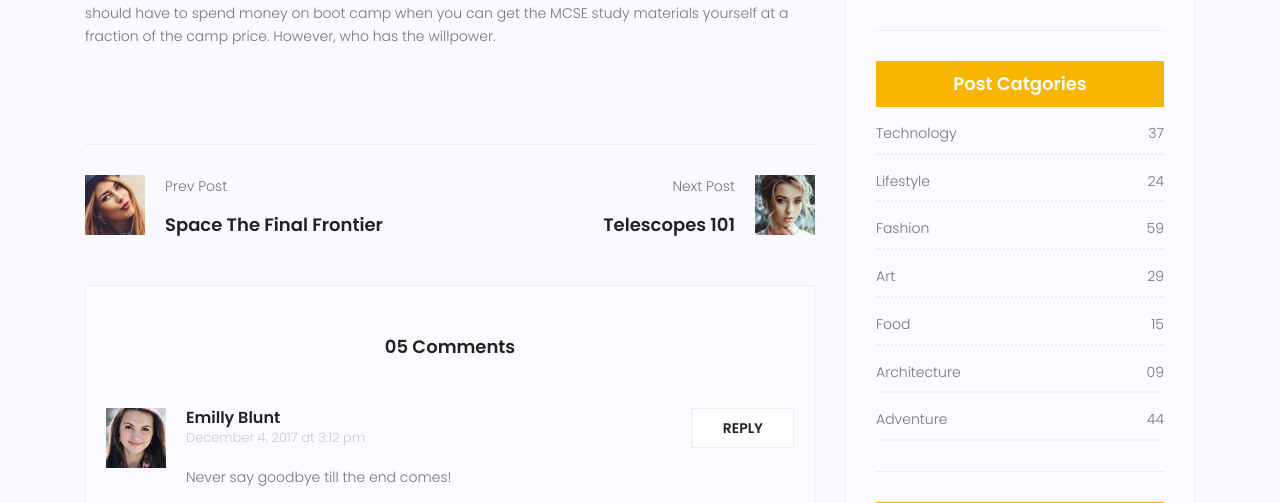
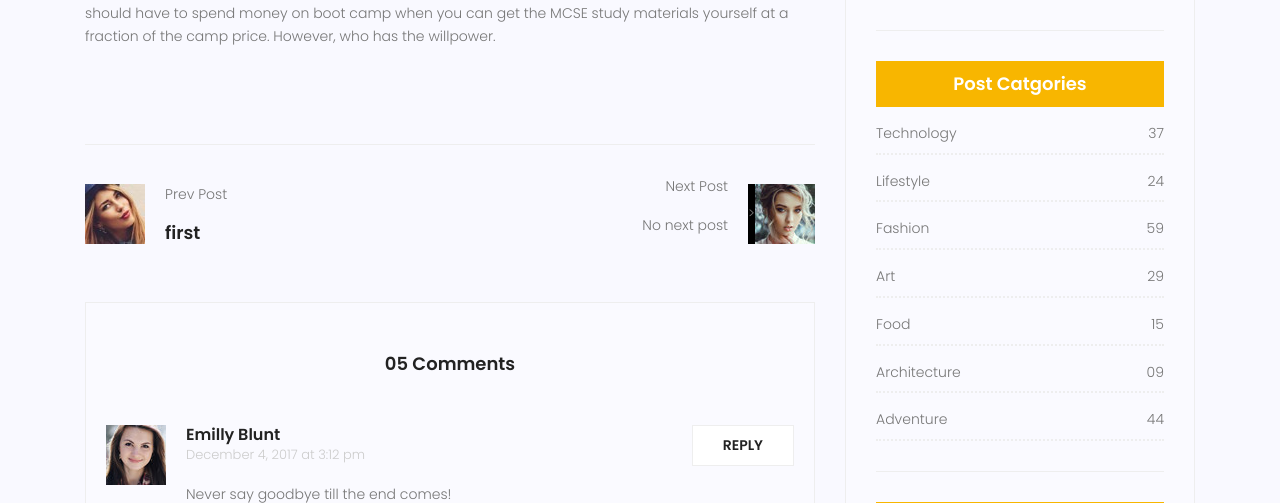
Before and after one commit to ansarialireza/Django-Blog, a Django app: a page that uses templates/blog/blog-single.html in a window 1280 px wide. Shown: the part 1743-2246 px from the top of the page. Run offline with Django 3.2, Linux system fonts and the light colour scheme; data comes from the database, SQL or seed files in the repository; both versions use the stored data as it was after the commit; some libraries are stand-ins or nearby versions.

Commit message:
tamrin 4

```diff
--- a/blog/views.py
+++ b/blog/views.py
@@ -13,7 +13,28 @@ def blog_view(request):
 def blog_single(request, pid):
     current_time = timezone.now()
     post = get_object_or_404(Post, pk=pid, status=True, published_date__lte=current_time)
+
+    # Get a list of all posts ordered by published date
+    all_posts = list(Post.objects.filter(status=True, published_date__lte=current_time).order_by('-published_date'))
+
+    # Find the index of the current post
+    current_index = None
+    for i, p in enumerate(all_posts):
+        if p == post:
+            current_index = i
+            break
+
+    # Check if there is a previous and/or next post
+    next_post = all_posts[current_index - 1] if current_index > 0 else None
+    previous_post = all_posts[current_index + 1] if current_index < len(all_posts) - 1 else None
+
+    # Update the viewed post count
     post.counted_views += 1
     post.save()
-    context = {'post': post}
+
+    context = {
+        'post': post,
+        'previous_post': previous_post,
+        'next_post': next_post,
+    }
     return render(request, 'blog/blog-single.html', context)
--- a/templates/blog/blog-single.html
+++ b/templates/blog/blog-single.html
@@ -135,13 +135,21 @@
                 /></a>
               </div>
               <div class="arrow">
-                <a href="#"
+                {% if previous_post %}
+                <a href="{% url 'blog:single' previous_post.pk %}"
+                {% endif %}
                   ><span class="lnr text-white lnr-arrow-left"></span
                 ></a>
               </div>
               <div class="detials">
+                {% if previous_post %}
                 <p>Prev Post</p>
-                <a href="#"><h4>Space The Final Frontier</h4></a>
+                <a href="{% url 'blog:single' previous_post.pk %}">
+                    <h4>{{ previous_post.title }}</h4>
+                </a>
+                {% else %}
+                    <p>No previous post</p>
+                {% endif %}
               </div>
             </div>
             <div
@@ -149,7 +157,13 @@
             >
               <div class="detials">
                 <p>Next Post</p>
-                <a href="#"><h4>Telescopes 101</h4></a>
+                {% if next_post %}
+                <a href="{% url 'blog:single' next_post.pk %}">
+                    <h4>{{ next_post.title }}</h4>
+                </a>
+                {% else %}
+                    <p>No next post</p>
+                {% endif %}
               </div>
               <div class="arrow">
                 <a href="#"
@@ -157,7 +171,9 @@
                 ></a>
               </div>
               <div class="thumb">
-                <a href="#"
+                {% if next_post %}
+                <a href="{% url 'blog:single' next_post.pk %}"
+                {% endif %}
                   ><img
                     class="img-fluid"
                     src="{% static 'img/blog/next.jpg' %}"
```
Also changed, not shown: db.sqlite3, 1 other file.
